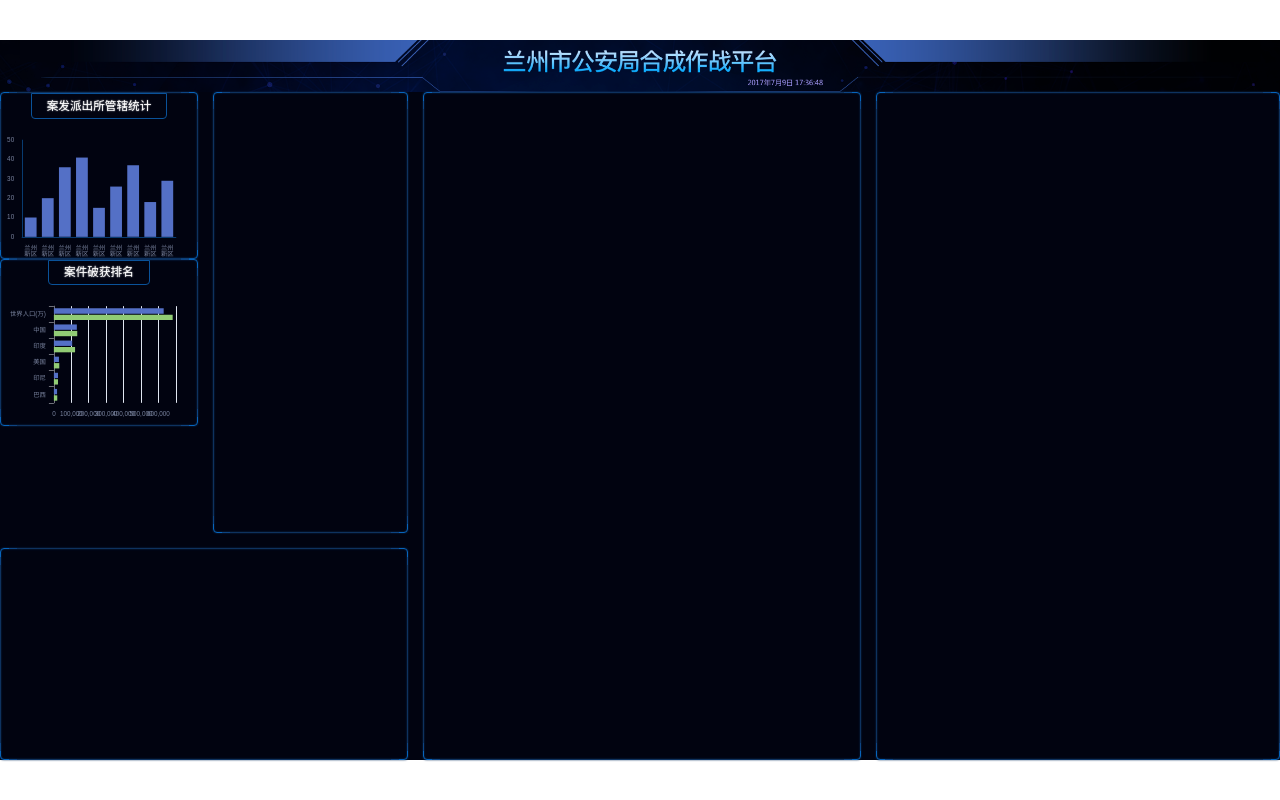
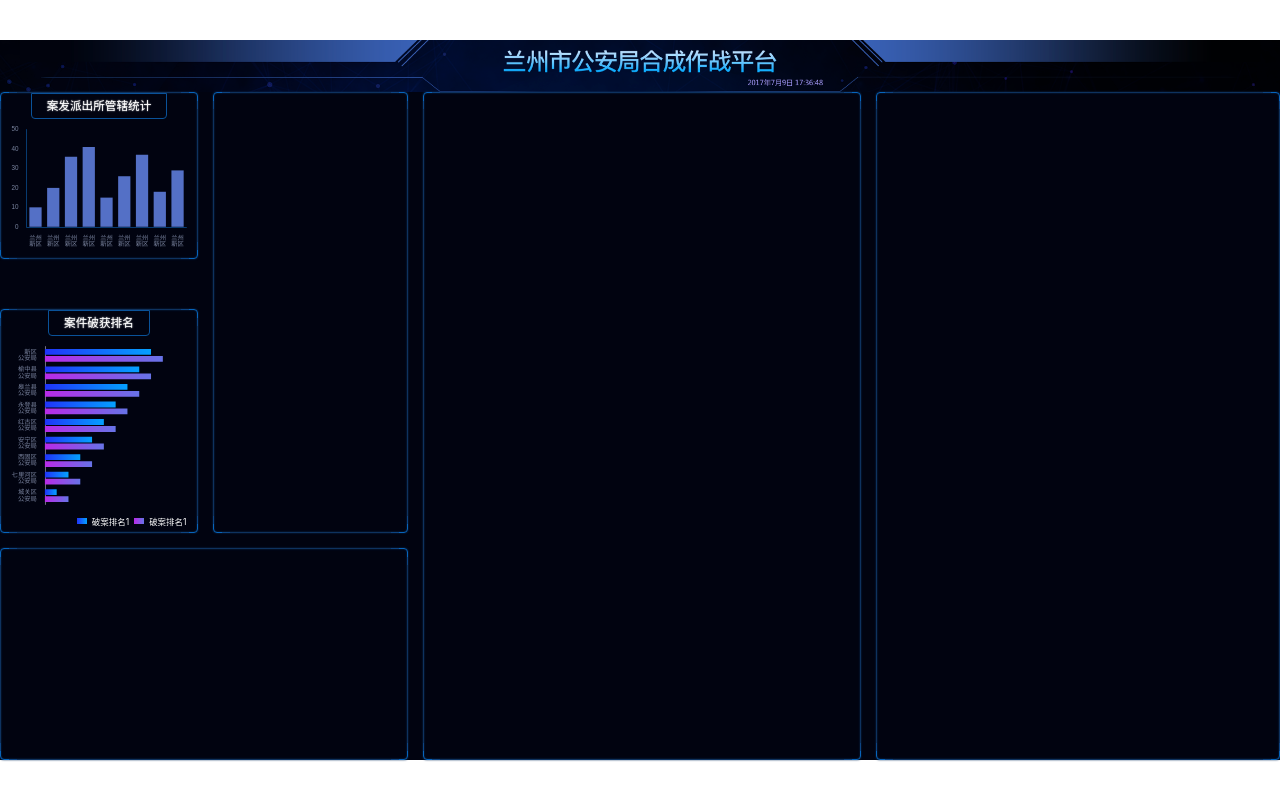
Before and after one commit to AmberWANGDM/vue-ts-dashboard, a Vue app: page / in a window 1280 px wide. Built offline with nearby package versions, Linux system fonts and the light colour scheme.

Commit message:
chart2添加渐变

```diff
--- a/src/assets/css/home.scss
+++ b/src/assets/css/home.scss
@@ -6,7 +6,7 @@
   flex: 1;
   background: #010310;
   color: white;
-
+  font-size: px(16);
   header {
     height: px(99);
     background-size: cover;
@@ -46,6 +46,9 @@
 
     > .section1 {
       grid-area: box1;
+      display: flex;
+      flex-direction: column;
+      justify-content: space-between;
     }
 
     > .section2 {
@@ -86,5 +89,47 @@
         width: 100%;
       }
     }
+
+    .破获排名 {
+      height: px(423);
+      display: flex;
+      flex-direction: column;
+      align-items: center;
+      h2 {
+        flex-shrink: 0;
+        border: 1px solid #0a5299;
+        border-bottom-left-radius: 4px;
+        border-bottom-right-radius: 4px;
+        font-size: px(22);
+        line-height: px(24);
+        padding: px(10) px(28);
+        text-shadow: 0 0 px(3) white;
+      }
+      .chart {
+        flex: 1;
+        width: 100%;
+      }
+      .legend {
+        display: flex;
+        align-items: center;
+        justify-content: flex-end;
+        width: 100%;
+        padding: 0 px(20) px(10);
+        > .first,
+        > .second {
+          display: inline-block;
+          width: px(18);
+          height: px(12);
+          background: red;
+          margin: 0 px(10);
+        }
+        .first {
+          background: linear-gradient(90deg, #2034f9 0%, #04a1ff 100%);
+        }
+        .second {
+          background: linear-gradient(90deg, #b92ae8 0%, #6773e7 100%);
+        }
+      }
+    }
   }
 }
--- a/src/components/Chart2.vue
+++ b/src/components/Chart2.vue
@@ -1,7 +1,11 @@
 <template>
-  <div class="bordered 管辖统计">
+  <div class="bordered 破获排名">
     <h2>案件破获排名</h2>
     <div ref="divRef" class="chart">
+    </div>
+    <div class="legend">
+      <span class="first" /> 破案排名1
+      <span class="second" /> 破案排名1
     </div>
   </div>
 </template>
@@ -9,37 +13,61 @@
 <script setup lang="ts">
 import { onMounted, ref } from 'vue'
 import * as echarts from 'echarts';
-import { px } from '../shared/px';
 import { createEchartsOptions } from '../shared/create-echarts-options';
 const divRef = ref(null)
 onMounted(() => {
   if (!divRef.value) return
   var myChart = echarts.init(divRef.value);
   myChart.setOption(createEchartsOptions({
-    grid: {
-      x: px(100),
-      y: px(40),
-      x2: px(40),
-      y2: px(40),
-    },
     xAxis: {
       type: 'value',
-      boundaryGap: [0, 0.01]
+      boundaryGap: [0, 0.01],
+      splitLine: { show: false },
+      axisLabel: { show: false }
     },
     yAxis: {
       type: 'category',
-      data: ['巴西', '印尼', '美国', '印度', '中国', '世界人口(万)']
+      axisTick: { show: false },
+      data: ['城关区公安局', '七里河区公安局', '西固区公安局', '安宁区公安局', '红古区公安局',
+        '永登县公安局', '皋兰县公安局', '榆中县公安局', '新区公安局'],
+      axisLabel: {
+        formatter(val: string) {
+          return val.replace('公安局', '\n公安局');
+        }
+      }
     },
     series: [
       {
         name: '2011年',
         type: 'bar',
-        data: [18203, 23489, 29034, 104970, 131744, 630230]
+        data: [1, 2, 3, 4, 5, 6, 7, 8, 9],
+        itemStyle: {
+          normal: {
+            color: new echarts.graphic.LinearGradient(0, 0, 1, 0, [{
+              offset: 0,
+              color: '#2034f9'
+            }, {
+              offset: 1,
+              color: '#04a1ff'
+            }]),
+          }
+        }
       },
       {
         name: '2012年',
         type: 'bar',
-        data: [19325, 23438, 31000, 121594, 134141, 681807]
+        data: [2, 3, 4, 5, 6, 7, 8, 9, 10],
+        itemStyle: {
+          normal: {
+            color: new echarts.graphic.LinearGradient(0, 0, 1, 0, [{
+              offset: 0,
+              color: '#b92ae8'
+            }, {
+              offset: 1,
+              color: '#6773e7'
+            }]),
+          }
+        }
       }
     ]
   }));
--- a/src/shared/base-echart-options.ts
+++ b/src/shared/base-echart-options.ts
@@ -8,9 +8,10 @@ export const baseEchartOptions = {
   title: { show: false },
   legend: { show: false },
   grid: {
-    x: px(40),
-    y: px(40),
-    x2: px(40),
-    y2: px(40),
+    x: px(20),
+    y: px(20),
+    x2: px(20),
+    y2: px(20),
+    containLabel: true,
   },
 }
```
